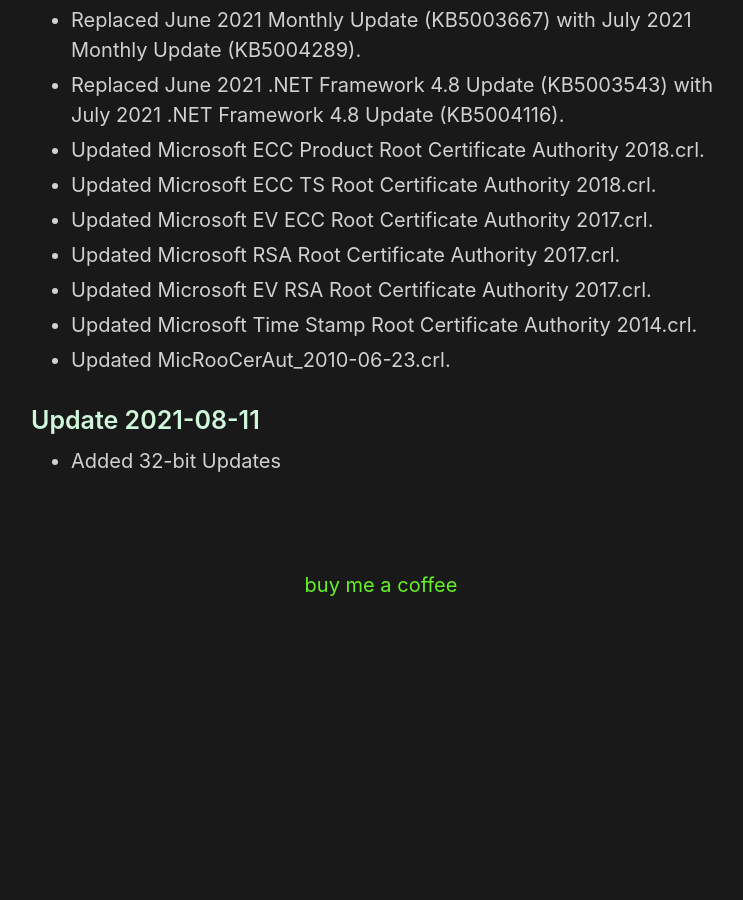
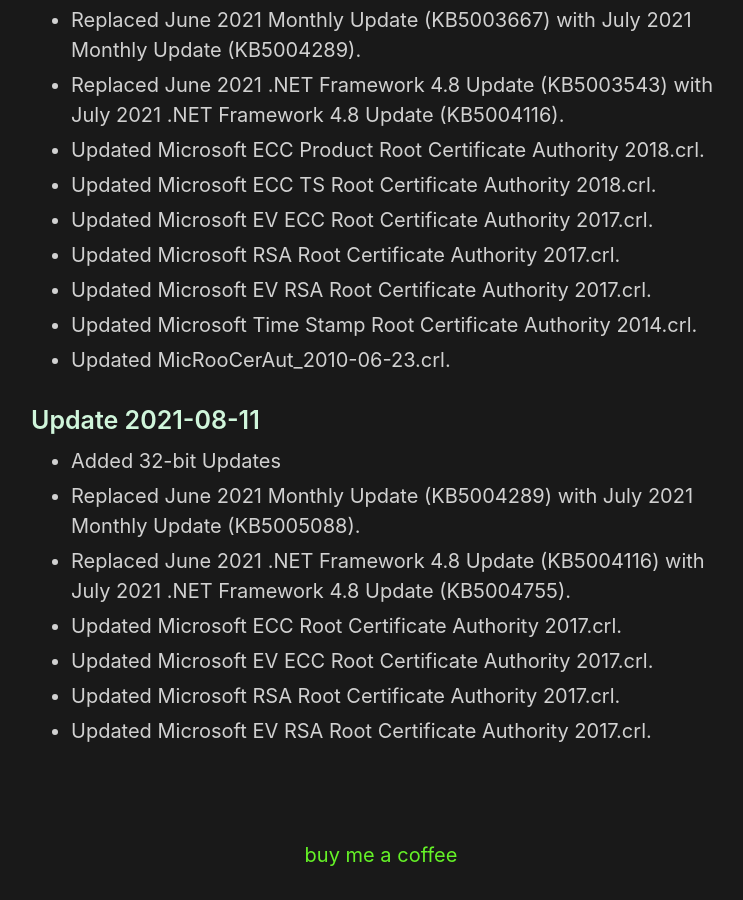
Before and after one commit to HackAndPwn/HackAndPwn.github.io, a Jekyll site: the page built from _posts/2020-05-23-windows-7-esu-patching.md, in a window 1280 px wide and 900 px high, scrolled down 18501 px. Shown: the whole window, without its empty margins (259-1002 px from the left). Built offline with Jekyll 4.4.1, drawn with Linux system fonts in a browser that asks for light colours; before the commit the page ends 19131 px from its top, so only the background shows below that; some of the changed text lies outside the part shown.

Commit message:
August 2021 Updates

```diff
--- a/_posts/2020-05-23-windows-7-esu-patching.md
+++ b/_posts/2020-05-23-windows-7-esu-patching.md
@@ -107,9 +107,9 @@
 | KB Number  | Name                                         | Description | Download |
 |:----------:|:--------------------------------------------:|-------------|:--------:|
 | KB5004378  | July 2021 Servicing Stack Update             | This update makes quality improvements to the servicing stack, which is the component that installs Windows updates. Servicing stack updates (SSU) makes sure that you have a robust and reliable servicing stack so that your devices can receive and install Microsoft updates. | [Windows6.1-KB5004378-x64.msu](https://github.com/HackAndPwn/Windows-7-Patching/raw/master/06_ESU_Updates/01_Windows6.1-KB5004378-x64.msu) <br>&nbsp;<br> [Windows6.1-KB5004378-x86.msu](https://github.com/HackAndPwn/Windows-7-Patching/raw/master/06_ESU_Updates/01_Windows6.1-KB5004378-x86.msu) |
-| KB5004289* | July 2021 Windows 7 Cumulative Update        | Security and Quality Rollup for Windows 7 SP1. | Windows6.1-KB5004289-x64.msu <br> [Part 1](https://github.com/HackAndPwn/Windows-7-Patching/raw/master/06_ESU_Updates/02_Windows6.1-KB5004289-x64.zip.001) <br> [Part 2](https://github.com/HackAndPwn/Windows-7-Patching/raw/master/06_ESU_Updates/02_Windows6.1-KB5004289-x64.zip.002) <br> [Part 3](https://github.com/HackAndPwn/Windows-7-Patching/raw/master/06_ESU_Updates/02_Windows6.1-KB5004289-x64.zip.003) <br> [Part 4](https://github.com/HackAndPwn/Windows-7-Patching/raw/master/06_ESU_Updates/02_Windows6.1-KB5004289-x64.zip.004) <br>&nbsp;<br> Windows6.1-KB5004289-x86.msu <br> [Part 1](https://github.com/HackAndPwn/Windows-7-Patching/raw/master/06_ESU_Updates/02_Windows6.1-KB5004289-x86.zip.001) <br> [Part 2](https://github.com/HackAndPwn/Windows-7-Patching/raw/master/06_ESU_Updates/02_Windows6.1-KB5004289-x86.zip.002) <br> [Part 3](https://github.com/HackAndPwn/Windows-7-Patching/raw/master/06_ESU_Updates/02_Windows6.1-KB5004289-x86.zip.003) |
+| KB5005088* | August 2021 Windows 7 Cumulative Update      | Security and Quality Rollup for Windows 7 SP1. | Windows6.1-KB5005088-x64.msu <br> [Part 1](https://github.com/HackAndPwn/Windows-7-Patching/raw/master/06_ESU_Updates/02_Windows6.1-KB5005088-x64.zip.001) <br> [Part 2](https://github.com/HackAndPwn/Windows-7-Patching/raw/master/06_ESU_Updates/02_Windows6.1-KB5005088-x64.zip.002) <br> [Part 3](https://github.com/HackAndPwn/Windows-7-Patching/raw/master/06_ESU_Updates/02_Windows6.1-KB5005088-x64.zip.003) <br> [Part 4](https://github.com/HackAndPwn/Windows-7-Patching/raw/master/06_ESU_Updates/02_Windows6.1-KB5005088-x64.zip.004) <br>&nbsp;<br> Windows6.1-KB5005088-x86.msu <br> [Part 1](https://github.com/HackAndPwn/Windows-7-Patching/raw/master/06_ESU_Updates/02_Windows6.1-KB5005088-x86.zip.001) <br> [Part 2](https://github.com/HackAndPwn/Windows-7-Patching/raw/master/06_ESU_Updates/02_Windows6.1-KB5005088-x86.zip.002) <br> [Part 3](https://github.com/HackAndPwn/Windows-7-Patching/raw/master/06_ESU_Updates/02_Windows6.1-KB5005088-x86.zip.003) |
 | KB4578952  | October 2020 .NET Framework 3.5.1 Update     | Security and Quality Rollup for .NET Framework 3.5.1 for Windows 7 SP1. | [Windows6.1-KB4578952-x64.msu](https://github.com/HackAndPwn/Windows-7-Patching/raw/master/06_ESU_Updates/03_Windows6.1-KB4578952-x64.msu) <br>&nbsp;<br> [Windows6.1-KB4578952-x86.msu](https://github.com/HackAndPwn/Windows-7-Patching/raw/master/06_ESU_Updates/03_Windows6.1-KB4578952-x86.msu) |
-| KB5004116  | July 2021 .NET Framework 4.8 Update          | Security and Quality Rollup for .NET Framework 4.8 for Windows 7 SP1. | [ndp48-KB5004116-x64.exe](https://github.com/HackAndPwn/Windows-7-Patching/raw/master/07_ESU_.NET_4.8/01_ndp48-KB5004116-x64.exe) <br>&nbsp;<br> [ndp48-KB5004116-x86.exe](https://github.com/HackAndPwn/Windows-7-Patching/raw/master/07_ESU_.NET_4.8/01_ndp48-KB5004116-x86.exe) |
+| KB5004755  | August 2021 .NET Framework 4.8 Update        | Security and Quality Rollup for .NET Framework 4.8 for Windows 7 SP1. | [ndp48-KB5004755-x64.exe](https://github.com/HackAndPwn/Windows-7-Patching/raw/master/07_ESU_.NET_4.8/01_ndp48-KB5004755-x64.exe) <br>&nbsp;<br> [ndp48-KB5004755-x86.exe](https://github.com/HackAndPwn/Windows-7-Patching/raw/master/07_ESU_.NET_4.8/01_ndp48-KB5004755-x86.exe) |
 
 \* Note: a new ESU package has been integrated into this update.  For details please see this post: [Windows 7 ESU Analysis Updates](https://hackandpwn.com/windows-7-esu-analysis-updates/).
 
@@ -274,3 +274,9 @@
 
 ### Update 2021-08-11
 * Added 32-bit Updates
+* Replaced June 2021 Monthly Update (KB5004289) with July 2021 Monthly Update (KB5005088).
+* Replaced June 2021 .NET Framework 4.8 Update (KB5004116) with July 2021 .NET Framework 4.8 Update (KB5004755).
+* Updated Microsoft ECC Root Certificate Authority 2017.crl.
+* Updated Microsoft EV ECC Root Certificate Authority 2017.crl.
+* Updated Microsoft RSA Root Certificate Authority 2017.crl.
+* Updated Microsoft EV RSA Root Certificate Authority 2017.crl.
```
Also changed, not shown: other parts of _posts/2020-05-23-windows-7-esu-patching.md (+4 -4 lines).
